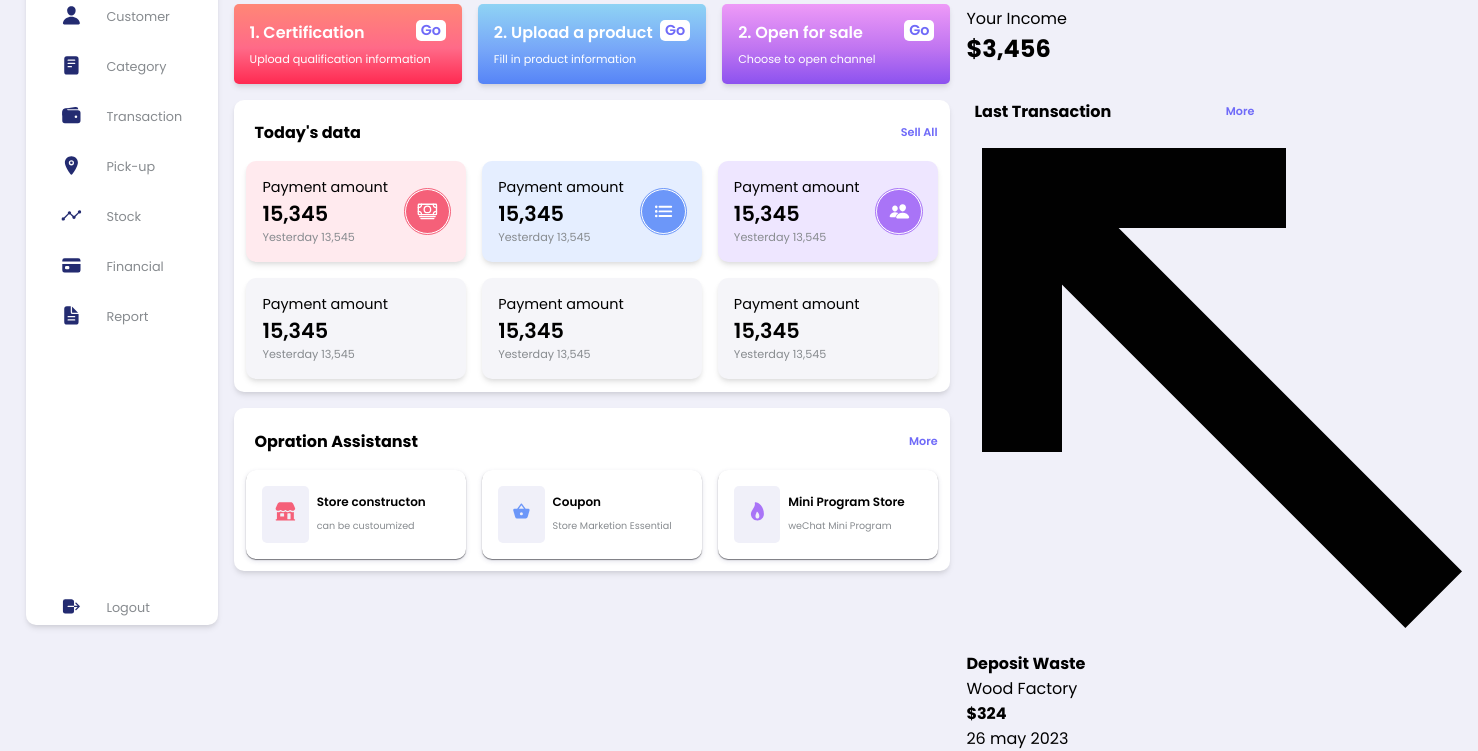
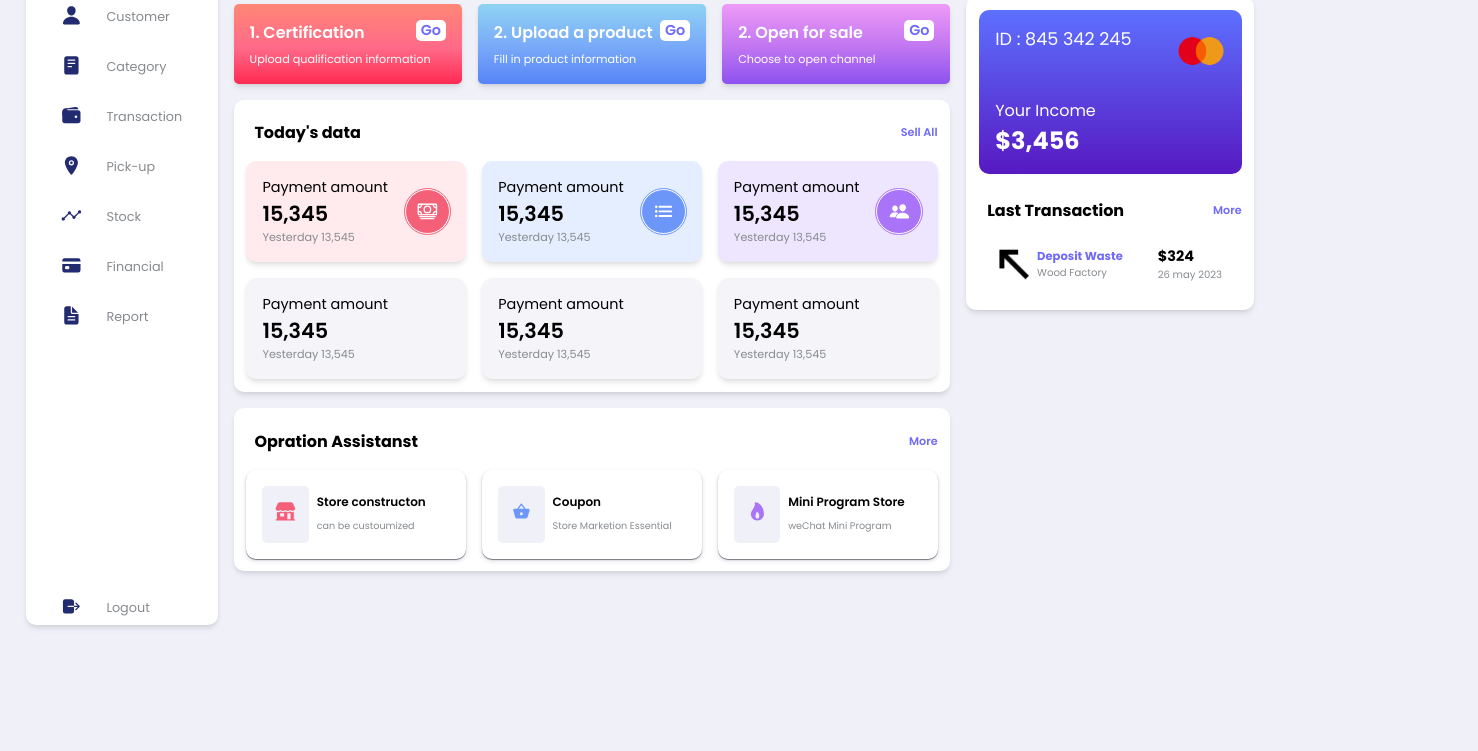
Before and after one commit to francoasevey/Admin-Dashboard, a plain HTML site: page index.html in a window 1280 px wide. Shown: the part 151-902 px from the top of the page, 1478 px wide, since content can reach past the window. After the commit the page ends 816 px from the top, so only its background shows below. Drawn offline with nearby package versions, Linux system fonts and the light colour scheme.

Commit message:
midle css

```diff
--- a/index.html
+++ b/index.html
@@ -262,7 +262,7 @@
                         <h2>$3,456</h2>
                     </div>
                     <div class="card-img">
-                        <img src="/img/" alt="">
+                        <img src="/img/4.png" alt="">
                     </div>
                 </div>
 
--- a/main.css
+++ b/main.css
@@ -397,3 +397,72 @@ main{
     color: var(--text-color);
     font-size: .8rem;
 }
+.middle{
+    background: var(--second-bg-color);
+    box-shadow: var(--box-shadow);
+    border-radius: var(--box-border-radius);
+    padding: .8rem;
+    margin-top: 1rem;
+}
+.middle .card{
+    display: flex;
+    justify-content: space-between;
+    background: linear-gradient(#5d70ff , #5719c2);
+    padding: 1rem;
+    border-radius: var(--box-border-radius);
+    color: #fff;
+}
+.card .info p{
+    font-size: 1.1rem;
+    margin-bottom: 2.9rem;
+}
+.middle .card img{
+    width: 50px;
+    height: 50px;
+}
+.last-transaction{
+    margin-top: 1rem;
+}
+.content-transaction{
+    display: flex;
+    align-items: center;
+    justify-content: space-between;
+    margin: 5px auto;
+    padding: 7px;
+    cursor: pointer;
+    transform: scale(.9);
+    transition: all .3s ease;
+}
+.content-transaction:hover{
+    background: var(--bg-color);
+    border-radius: var(--box-border-radius);
+    box-shadow: rgba(50, 50, 93, 0.25)0px 30px 60px -12px,
+    rgba(0, 0, 0, 0.3)0px 18px 36px -18px;
+    transform: scale(1);
+}
+.service{
+    display: flex;
+    align-items: center;
+    justify-content: space-between;
+    gap: .5rem;
+}
+.service .img-service{
+    display: inline-flex;
+    align-items: center;
+}
+.service .img-service img{
+    width: 35px;
+    height: auto;
+}
+.service .details h4{
+    font-size: .8rem;
+    color: var(--hover-color);
+}
+.content-transaction p{
+    font-size: .7rem;
+    color: var(--second-text-color);
+}
+.content-transaction .card-details h4{
+    font-size: 1rem;
+    color: var(--text-color);
+}
```
Also changed, not shown: img/4.png (added).
